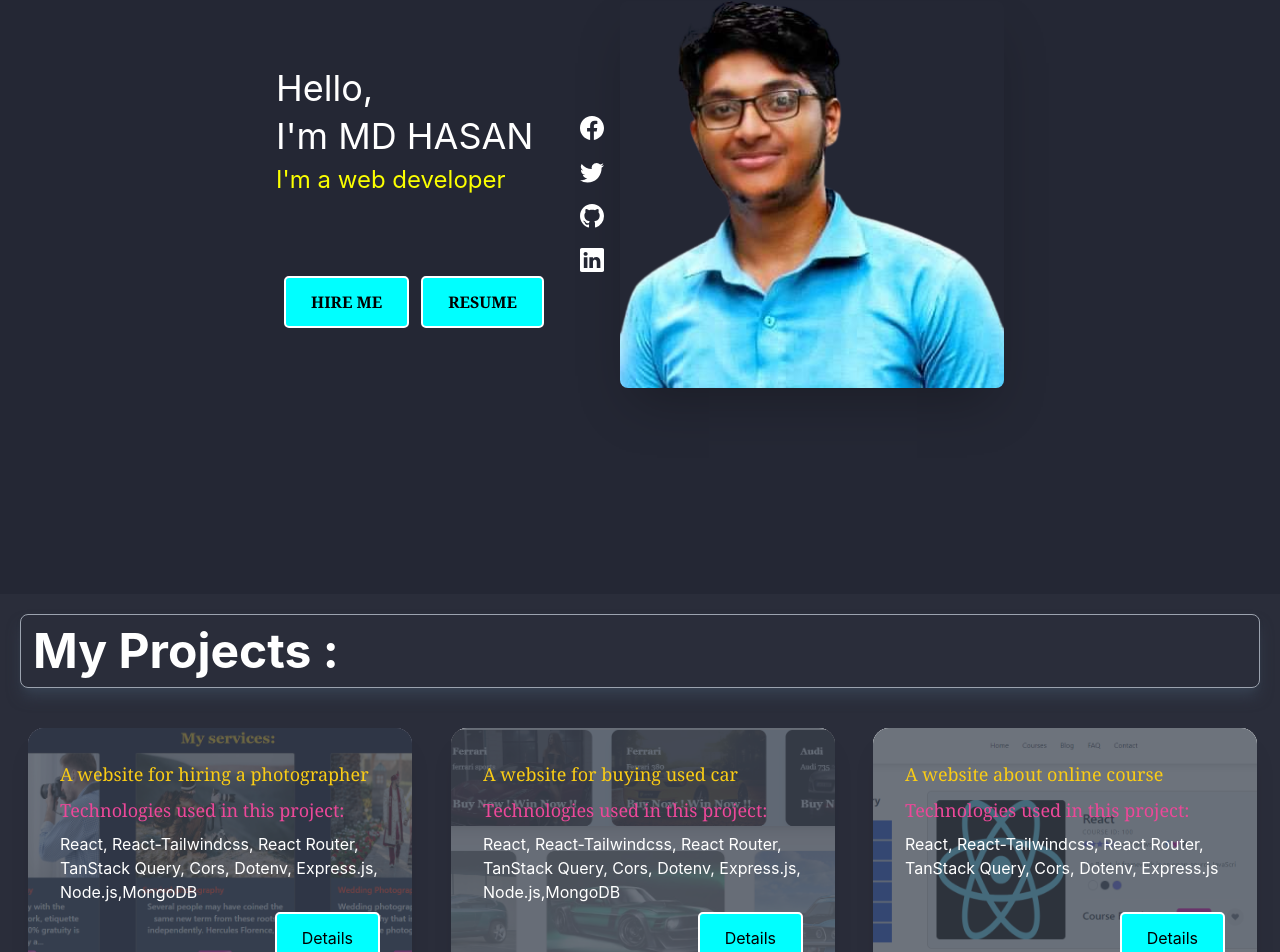
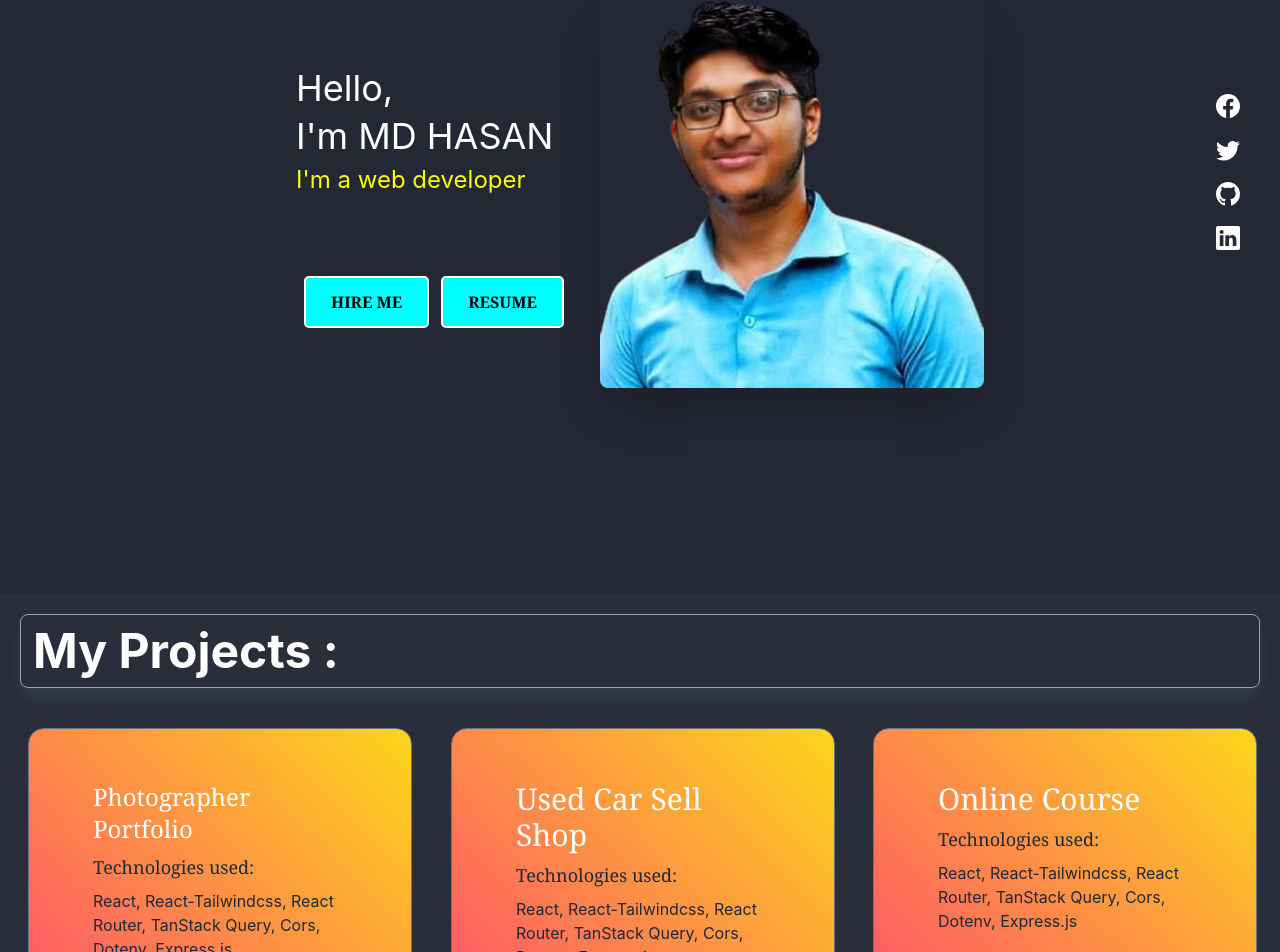
Before and after one commit to MdHasan0467/My_React_Portfolio, a React (Create React App) app: page / in a window 1280 px wide. Shown: the part 329-1281 px from the top of the page. Built offline with nearby package versions, Linux system fonts and the light colour scheme.

Commit message:
card edit

```diff
--- a/src/App.css
+++ b/src/App.css
@@ -1,3 +1,6 @@
+.cardBG{
+    background: linear-gradient(to top right, #ff3c78, #fcd71b);
+}
 
 .logoStyle{
   position: relative;
--- a/src/components/Pages/Home/Banner/Banner.js
+++ b/src/components/Pages/Home/Banner/Banner.js
@@ -21,40 +21,13 @@ const Banner = () => {
     return (
 			<div>
 				<animated.div style={styles}>Home</animated.div>
-				<div className='hero min-h-screen bg-[#242734]'>
+				<div className='hero min-h-screen bg-[#242734] md:relative'>
 					<div className='hero-content flex-col lg:flex-row-reverse'>
 						<img
 							src='meRemove.png'
 							className='lg:max-w-sm rounded-lg shadow-2xl'
 						/>
-						<div className='icons flex md:block'>
-							<div className='md:my-5 mx-5 md:mx-0 text-2xl hover:text-[#fcd71b] cursor-pointer icon'>
-								<a
-									target={'_blank'}
-									href='https://www.facebook.com/ornilhasan0467/'
-								>
-									<BsFacebook></BsFacebook>
-								</a>
-							</div>
-							<div className='md:my-5 mx-5 md:mx-0 text-2xl hover:text-[#ff3c78] cursor-pointer icon'>
-								<a href=''>
-									<BsTwitter></BsTwitter>
-								</a>
-							</div>
-							<div className='md:my-5 mx-5 md:mx-0 text-2xl hover:text-[#fcd71b] cursor-pointer icon'>
-								<a target={'_blank'} href='https://github.com/MdHasan0467'>
-									<BsGithub></BsGithub>
-								</a>
-							</div>
-							<div className='md:my-5 mx-5 md:mx-0 text-2xl hover:text-[#ff3c78] cursor-pointer icon'>
-								<a
-									target={'_blank'}
-									href='https://www.linkedin.com/in/md-hasan-8aa8b7259/'
-								>
-									<BsLinkedin></BsLinkedin>
-								</a>
-							</div>
-						</div>
+
 						<div>
 							<div className='mt-10 md:mt-0'>
 								<h2 className=' title text-4xl text-start my-2'>
@@ -83,6 +56,34 @@ const Banner = () => {
 							</div>
 						</div>
 					</div>
+					<div className='icons flex md:block md:absolute md:right-10 md:top-[35%]'>
+						<div className='md:my-5 mx-5 md:mx-0 text-2xl hover:text-[#fcd71b] cursor-pointer icon'>
+							<a
+								target={'_blank'}
+								href='https://www.facebook.com/ornilhasan0467/'
+							>
+								<BsFacebook></BsFacebook>
+							</a>
+						</div>
+						<div className='md:my-5 mx-5 md:mx-0 text-2xl hover:text-[#ff3c78] cursor-pointer icon'>
+							<a href=''>
+								<BsTwitter></BsTwitter>
+							</a>
+						</div>
+						<div className='md:my-5 mx-5 md:mx-0 text-2xl hover:text-[#fcd71b] cursor-pointer icon'>
+							<a target={'_blank'} href='https://github.com/MdHasan0467'>
+								<BsGithub></BsGithub>
+							</a>
+						</div>
+						<div className='md:my-5 mx-5 md:mx-0 text-2xl hover:text-[#ff3c78] cursor-pointer icon'>
+							<a
+								target={'_blank'}
+								href='https://www.linkedin.com/in/md-hasan-8aa8b7259/'
+							>
+								<BsLinkedin></BsLinkedin>
+							</a>
+						</div>
+					</div>
 				</div>
 			</div>
 		);
--- a/src/components/Pages/Home/Home.js
+++ b/src/components/Pages/Home/Home.js
@@ -5,7 +5,7 @@ import ProjectsForHome from './ProjectsForHome/ProjectsForHome';
 
 const Home = () => {
     return (
-			<div className='min-h-screen'>
+			<div className='min-h-screen pb-10'>
 				<Banner></Banner>
 				<ProjectsForHome></ProjectsForHome>
 			</div>
--- a/src/components/Pages/Home/ProjectsForHome/ProjectsForHome.js
+++ b/src/components/Pages/Home/ProjectsForHome/ProjectsForHome.js
@@ -8,25 +8,21 @@ import Flip from 'react-reveal/Flip';
 const ProjectsForHome = () => {
 
     return (
-		<div>
-
+			<div>
 				<h1 className='text-5xl text-start font-bold border border-gray-400 shadow-lg shadow-gray-700 p-3 rounded-lg m-5 mb-10'>
 					My Projects :
 				</h1>
 				<div className='grid grid-cols-1 lg:grid-cols-3 gap-4 lg:ml-7'>
 					<LightSpeed left>
-						<div className='card w-96 bg-base-100 shadow-xl image-full'>
-							<figure>
-								<img src='photoShopCover.png' alt='Shoes' />
-							</figure>
+						<div className='card px-8 py-10 relative  w-96 border border-gray-500 cardBG opacity-0 hover:opacity-70'>
 							<div className='card-body'>
-								<h1 className='text-lg text-yellow-400 text-start text-bold font-serif'>
-									A website for hiring a photographer
+								<h1 className='mt-[-20px] text-white text-2xl text-start text-bold font-serif'>
+									Photographer Portfolio
 								</h1>
-								<h2 className='text-lg text-pink-500 text-start text-bold font-serif'>
-									Technologies used in this project:
+								<h2 className='text-lg text-gray-800 text-start text-bold font-serif'>
+									Technologies used:
 								</h2>
-								<p className='text-start'>
+								<p className='text-start text-gray-800'>
 									React, React-Tailwindcss, React Router, TanStack Query, Cors,
 									Dotenv, Express.js, Node.js,MongoDB
 								</p>
@@ -39,18 +35,15 @@ const ProjectsForHome = () => {
 						</div>
 					</LightSpeed>
 					<Zoom left>
-						<div className='card w-96 bg-base-100 shadow-xl image-full'>
-							<figure>
-								<img src='usedCarCover.png' alt='Shoes' />
-							</figure>
+						<div className='card px-8 py-10 relative  w-96 border border-gray-500 cardBG opacity-0 hover:opacity-70'>
 							<div className='card-body'>
-								<h1 className='text-lg text-yellow-400 text-start text-bold font-serif'>
-									A website for buying used car
+								<h1 className='mt-[-20px] text-white text-3xl text-start text-bold font-serif'>
+									Used Car Sell Shop
 								</h1>
-								<h2 className='text-lg text-pink-500 text-start text-bold font-serif'>
-									Technologies used in this project:
+								<h2 className='text-lg text-gray-800 text-start text-bold font-serif'>
+									Technologies used:
 								</h2>
-								<p className='text-start'>
+								<p className='text-start text-gray-800'>
 									React, React-Tailwindcss, React Router, TanStack Query, Cors,
 									Dotenv, Express.js, Node.js,MongoDB
 								</p>
@@ -64,18 +57,15 @@ const ProjectsForHome = () => {
 						</div>
 					</Zoom>
 					<Flip left>
-						<div className='card w-96 bg-base-100 shadow-xl image-full'>
-							<figure>
-								<img src='courseCover.png' alt='Shoes' />
-							</figure>
+						<div className='card px-8 py-10 relative  w-96 border border-gray-500 cardBG opacity-0 hover:opacity-70'>
 							<div className='card-body'>
-								<h1 className='text-lg text-yellow-400 text-start text-bold font-serif'>
-									A website about online course
+								<h1 className='mt-[-20px] text-white text-3xl text-start text-bold font-serif'>
+									Online Course
 								</h1>
-								<h2 className='text-lg text-pink-500 text-start text-bold font-serif'>
-									Technologies used in this project:
+								<h2 className='text-lg text-gray-800 text-start text-bold font-serif'>
+									Technologies used:
 								</h2>
-								<p className='text-start'>
+								<p className='text-start text-gray-800'>
 									React, React-Tailwindcss, React Router, TanStack Query, Cors,
 									Dotenv, Express.js
 								</p>
```
